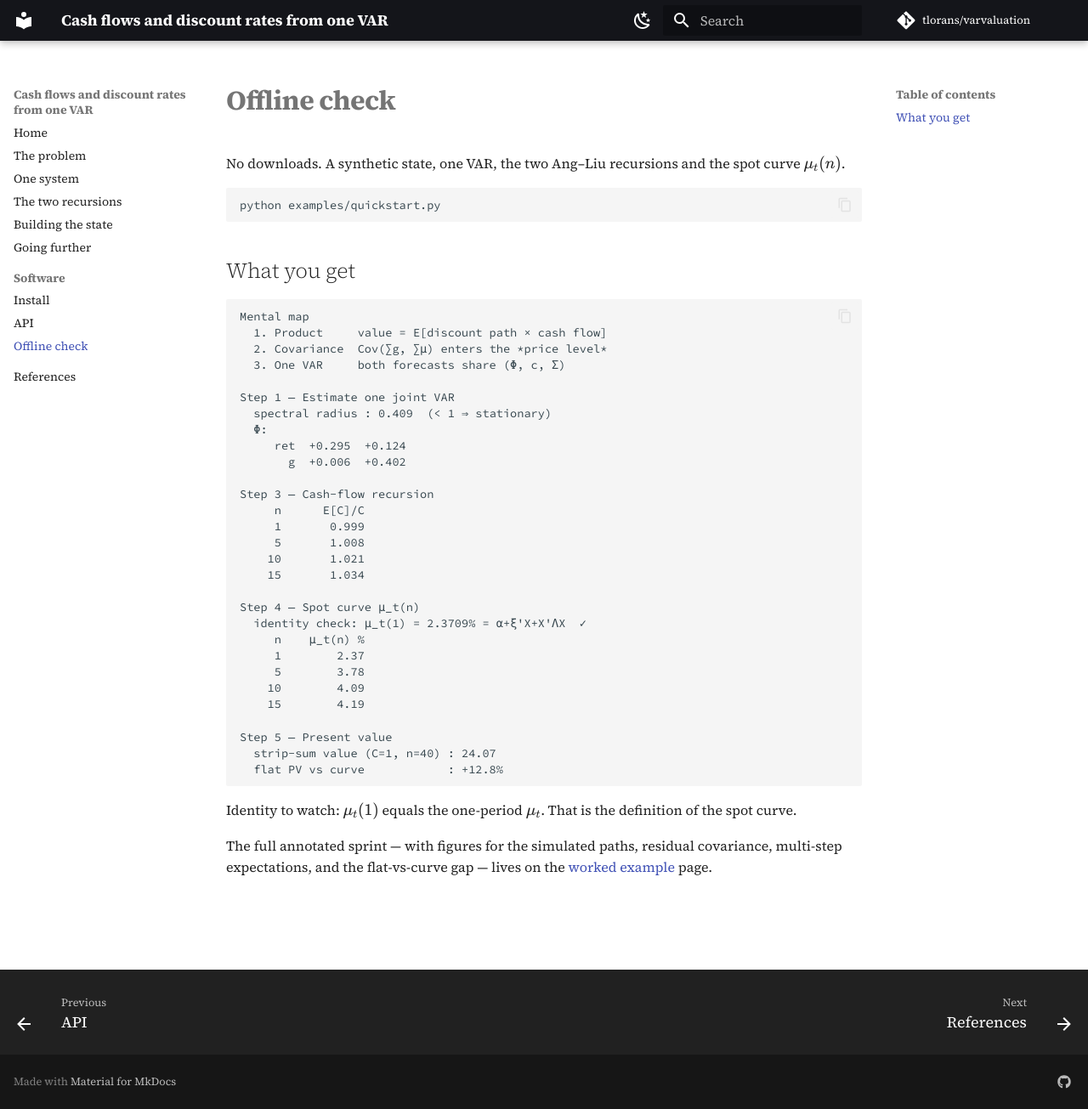
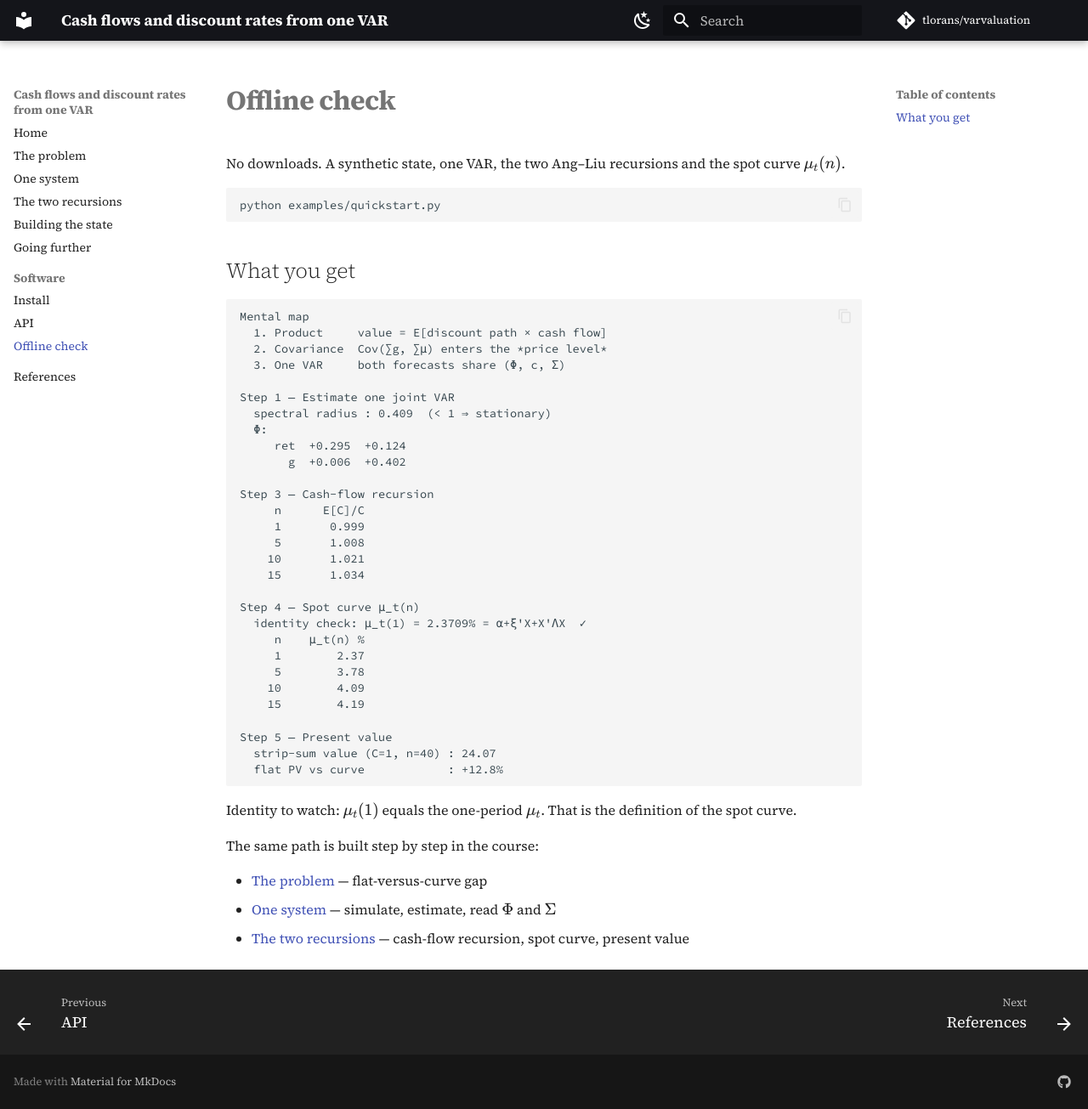
Before and after one commit to tlorans/varvaluation, an MkDocs documentation site: the page built from docs/quickstart.md, in a window 1280 px wide and 1305 px high. Shown: the whole window at 85% size. Built offline with MkDocs 1.6.1 and Material for MkDocs 9.7.7, drawn with Linux system fonts in a browser that asks for light colours; comment, search, counter and statistics services are not loaded.

Commit message:
docs: remove leftover worked-example links from literature and offline check

````diff
--- a/docs/quickstart.md
+++ b/docs/quickstart.md
@@ -1,6 +1,6 @@
 # Offline check
 
-No downloads. A synthetic state, one VAR, the two Ang–Liu recursions and the spot curve \(\mu_t(n)\).
+No downloads. A synthetic state, one VAR, the two Ang–Liu recursions and the spot curve $\mu_t(n)$.
 
 ```text
 python examples/quickstart.py
@@ -40,6 +40,10 @@ Step 5 — Present value
   flat PV vs curve            : +12.8%
 ```
 
-Identity to watch: \(\mu_t(1)\) equals the one-period \(\mu_t\). That is the definition of the spot curve.
+Identity to watch: $\mu_t(1)$ equals the one-period $\mu_t$. That is the definition of the spot curve.
 
-The full annotated sprint — with figures for the simulated paths, residual covariance, multi-step expectations, and the flat-vs-curve gap — lives on the [worked example](guide/reproduce.md) page.
+The same path is built step by step in the course:
+
+- [The problem](guide/problem.md) — flat-versus-curve gap
+- [One system](guide/system.md) — simulate, estimate, read $\Phi$ and $\Sigma$
+- [The two recursions](guide/curve.md) — cash-flow recursion, spot curve, present value
````
Also changed, not shown: docs/guide/literature.md (+1 -1 lines).
